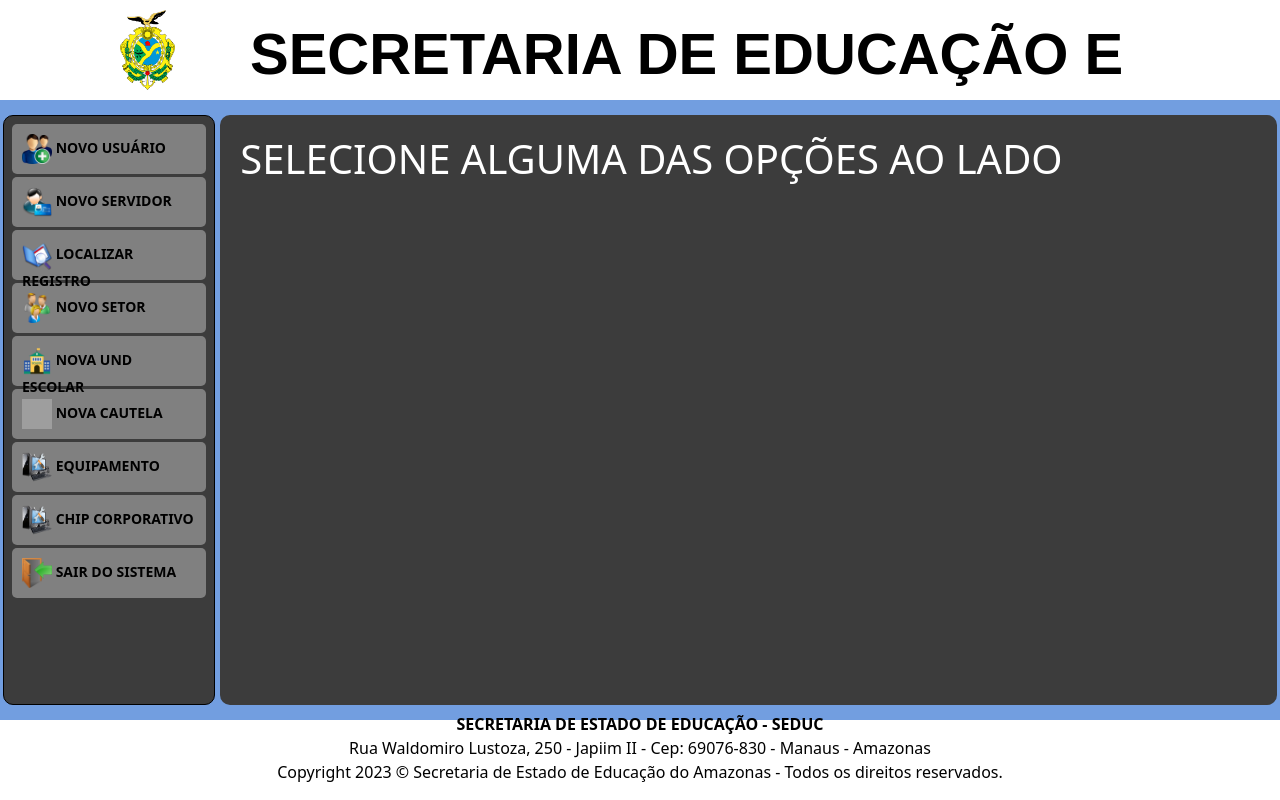
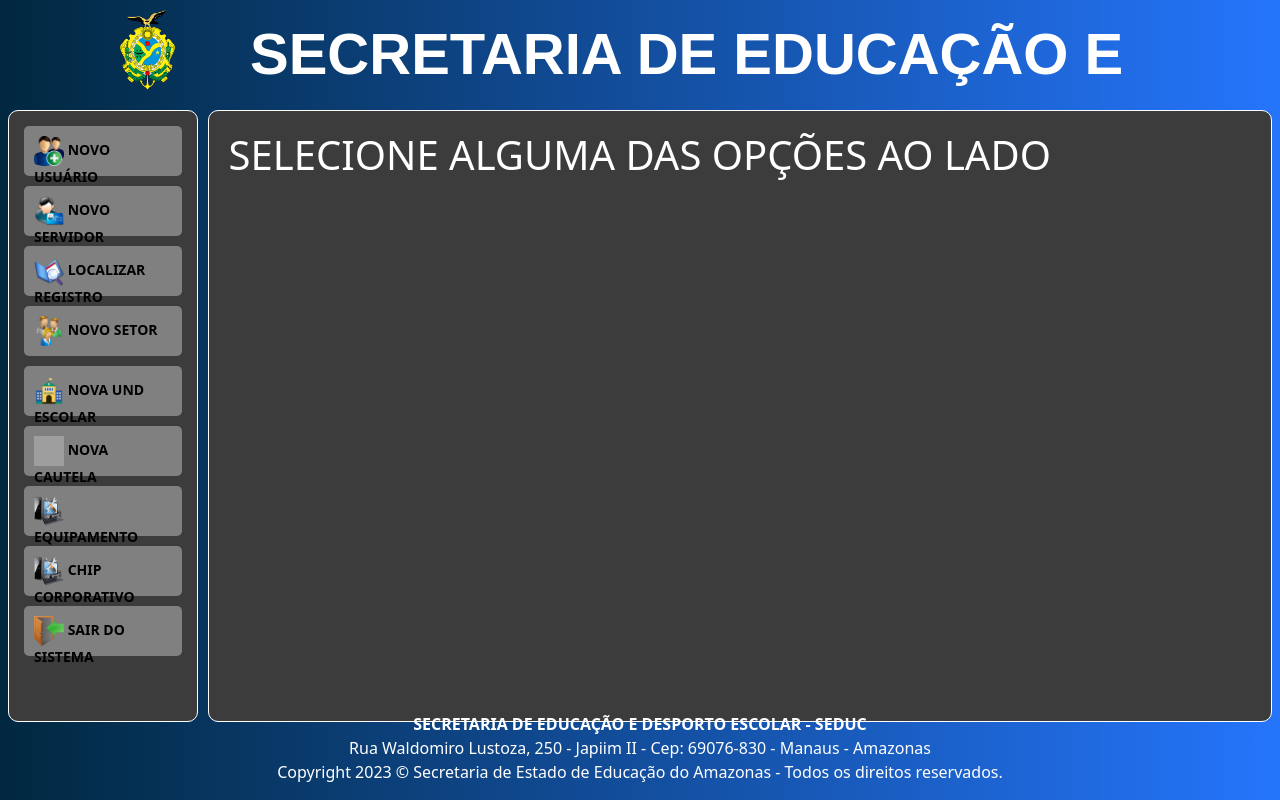
Before and after one commit to Anatalimar/laboratorio, a PHP site: page /paginas/principal.php in a window 1280 px wide. Run offline with PHP 8.4, Linux system fonts and the light colour scheme; grey boxes are pictures that could not be loaded.

Commit message:
atualização no designer
mudanças nas paginas

```diff
--- a/paginas/custom.css
+++ b/paginas/custom.css
@@ -8,6 +8,7 @@
     text-decoration: none;
     color: black;
 }
+/*
 #fundo_pagina{
     background-image: url(../imagens/bacck2mauri.png);
     background-size: cover;
@@ -15,7 +16,7 @@
   	background-repeat: no-repeat;
   	background-attachment: fixed;
 }
-
+*/
 #header{
     height: 100px;
     padding: 10px;
@@ -72,24 +73,24 @@
     bottom: 0;
 }
 
-
 #area-meio{
     margin: 0;
-    padding: 10px;
+    padding: 0px 10px 10px 10px;
     height: auto;
-    background-color: #729ee0;
+    background-color: none;
 
 }
 #painel{
-    padding: 5px;
-    height: 75vh;
+    padding: 10px;
+    height: 79vh;
 }
 #painel1{
     padding: 5px;
     border-radius: 10px;
     background-color: #3c3c3c;
-    border: solid 1px;
+    border: solid 1px #ffffff;
     height: auto;
+    width: 15%;
 }
 #painel2{
     padding: 20px;
@@ -97,18 +98,19 @@
     background-color: #3c3c3c;
     scroll-snap-align: start;
     height: auto;
-    margin-left: 5px;
+    border: solid 1px #ffffff;
+    margin-left: 10px;
 
 }
 #area{
-    background-color: #ffffff;
+   /* background-color: #ffffff; */
     border-radius: 10px;
 }
 #item-menu{
     height: 50px;
     background-color: gray;
     padding: 10px;
-    margin: 3px;
+    margin: 10px;
     font-weight: bold;
     font-size: 14px;
     border-radius: 5px;
--- a/paginas/principal.php
+++ b/paginas/principal.php
@@ -9,17 +9,36 @@
     <link href="https://cdn.jsdelivr.net/npm/bootstrap@5.0.2/dist/css/bootstrap.min.css" rel="stylesheet" integrity="sha384-EVSTQN3/azprG1Anm3QDgpJLIm9Nao0Yz1ztcQTwFspd3yD65VohhpuuCOmLASjC" crossorigin="anonymous">
 	<script src="https://cdn.jsdelivr.net/npm/bootstrap@5.0.2/dist/js/bootstrap.bundle.min.js" integrity="sha384-MrcW6ZMFYlzcLA8Nl+NtUVF0sA7MsXsP1UyJoMp4YLEuNSfAP+JcXn/tWtIaxVXM" crossorigin="anonymous"></script>
 
+    <style>
+        .bg-custon{
+            background: #0277BD;
+        }
+        .gradient-custom {
+        /* fallback for old browsers */
+        background: #014974;
+
+        /* Chrome 10-25, Safari 5.1-6 */
+        background: -webkit-linear-gradient(to right, rgba(106, 17, 203, 1), rgba(37, 117, 252, 1));
+
+        /* W3C, IE 10+/ Edge, Firefox 16+, Chrome 26+, Opera 12+, Safari 7+ */
+        background: linear-gradient(to right, rgba(1, 40, 63, 1), rgba(37, 117, 252, 1))
+        }
+        .shadow-custom {
+            box-shadow: 0 2px 5px 0 rgba(0, 0, 0, .25), 0 3px 10px 5px rgba(0, 0, 0, 0.05) !important;
+        }
+	</style>
+
 	<link rel="stylesheet" href="custom.css">
 
 </head>
 
-<body>
+<body class="gradient-custom">
     <div class="conteiner-fluid" id="cabecalho">
         <header class="row" id="header">
             <div id="logo-container justify-content-center">
                 <div class="row">
                     <div class="col-2" id="logo"><img src="../imagens/logo_am.png" height="80px" width="55px"></div>
-                    <div class="col" id="titulo_pagina">SECRETARIA DE EDUCAÇÃO E DESPORTO ESCOLAR</div>
+                    <div class="col text-white" id="titulo_pagina">SECRETARIA DE EDUCAÇÃO E DESPORTO ESCOLAR</div>
                 </div>
             </div>
         </header>
@@ -86,7 +105,7 @@
         </div>
     </div>
     <div class="container-fluid" id="rodape">
-    	<p align="center"><strong>SECRETARIA DE ESTADO DE EDUCAÇÃO - SEDUC</strong><br>
+    <p align="center" style="color:white"><strong style="color:white">SECRETARIA DE EDUCAÇÃO E DESPORTO ESCOLAR - SEDUC</strong><br>
         	    Rua Waldomiro Lustoza, 250 - Japiim II - Cep: 69076-830 - Manaus - Amazonas<br>
             	Copyright 2023 © Secretaria de Estado de Educação do Amazonas - Todos os direitos reservados.
 	</div>
```
Also changed, not shown: index - Copia.php (added, +60 -0 lines), index.php (+46 -36 lines), paginas/validacao.php (+15 -0 lines), imagens/gesi.png (added).
